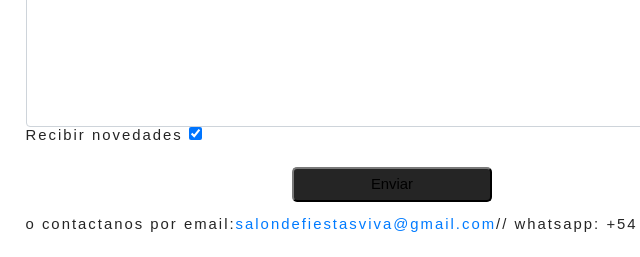
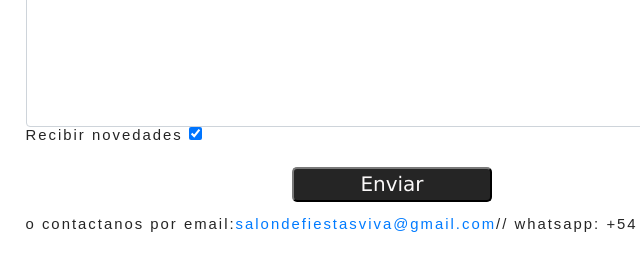
Before and after one commit to rominapello/salonviva, a website: page pages/contacto.html in a window 1280 px wide. Shown: the part 955-1212 px from the top of the page, 248-888 px from the left. Drawn offline with nearby package versions, Linux system fonts and the light colour scheme.

Commit message:
Modificacion contacto

```diff
--- a/pages/contacto.html
+++ b/pages/contacto.html
@@ -82,7 +82,7 @@
                     </div>
                 </div>
                     <div class="form1">
-                        <input type="submit" value="Enviar" class="boton1"/>
+                        <input type="submit" value="Enviar" class="boton2"/>
                     </div>
                 <div>
                     <p>o contactanos por email:<a href="salondefiestasviva@gmail.com" target="_blank"><i class="com"></i>salondefiestasviva@gmail.com</a>// whatsapp: +54 11 3242-4933</p>
--- a/scss/component/_section.scss
+++ b/scss/component/_section.scss
@@ -109,3 +109,26 @@ h2.index-titulo{
         color: $white;
     }
 }
+
+.boton2 {
+    width: 200px;
+    height: 35px;
+    background-color: $gray;
+    text-align: center;
+    padding: 0px 5px;
+    border: 2px outset $gray;
+    border-radius: 5px;
+    display:block;
+    margin: auto;
+    margin-bottom: 15px ;
+    text-decoration: none;
+    text-align: center;
+    color: $white;
+    font-family: $font-title;
+    font-size: 1.25rem;
+    &:hover{
+        background-color: $details;
+        border: 2px outset $details;
+        color: $white;
+    }
+}
```
Also changed, not shown: css/main.css.
